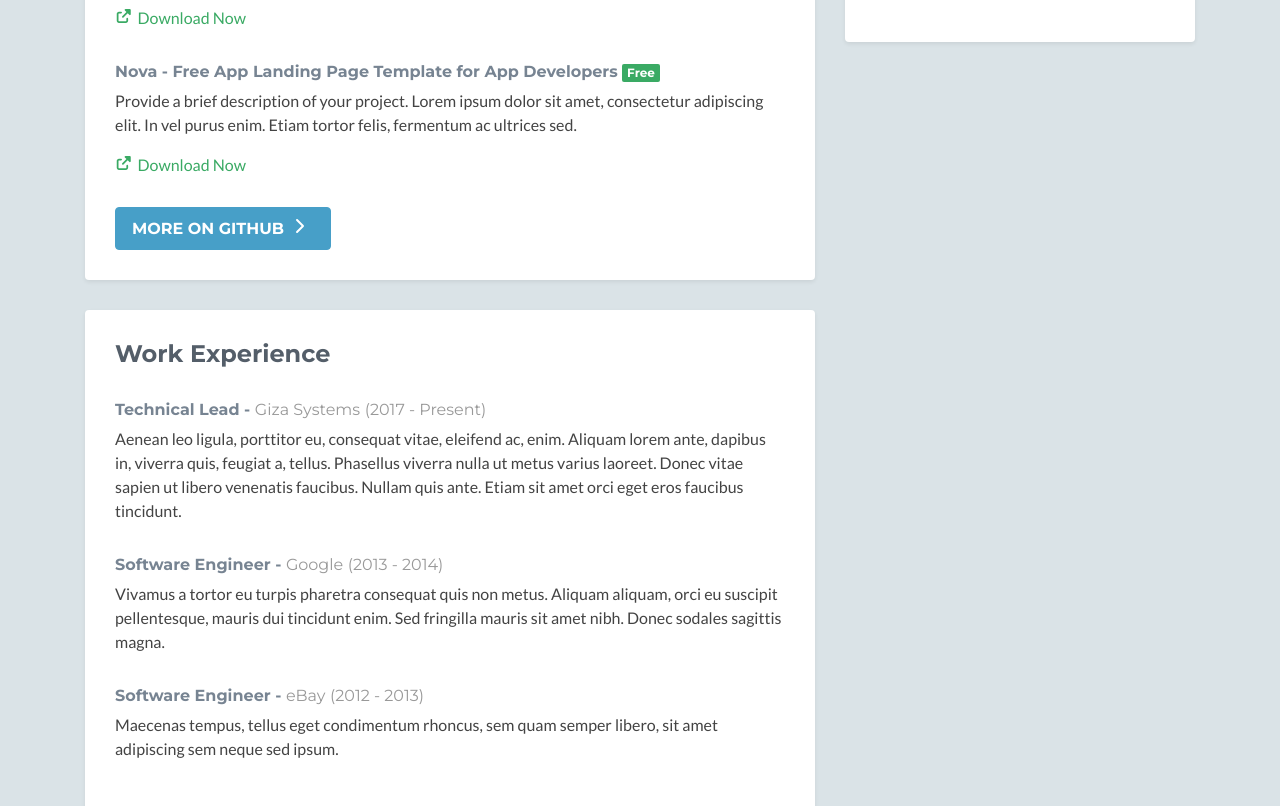
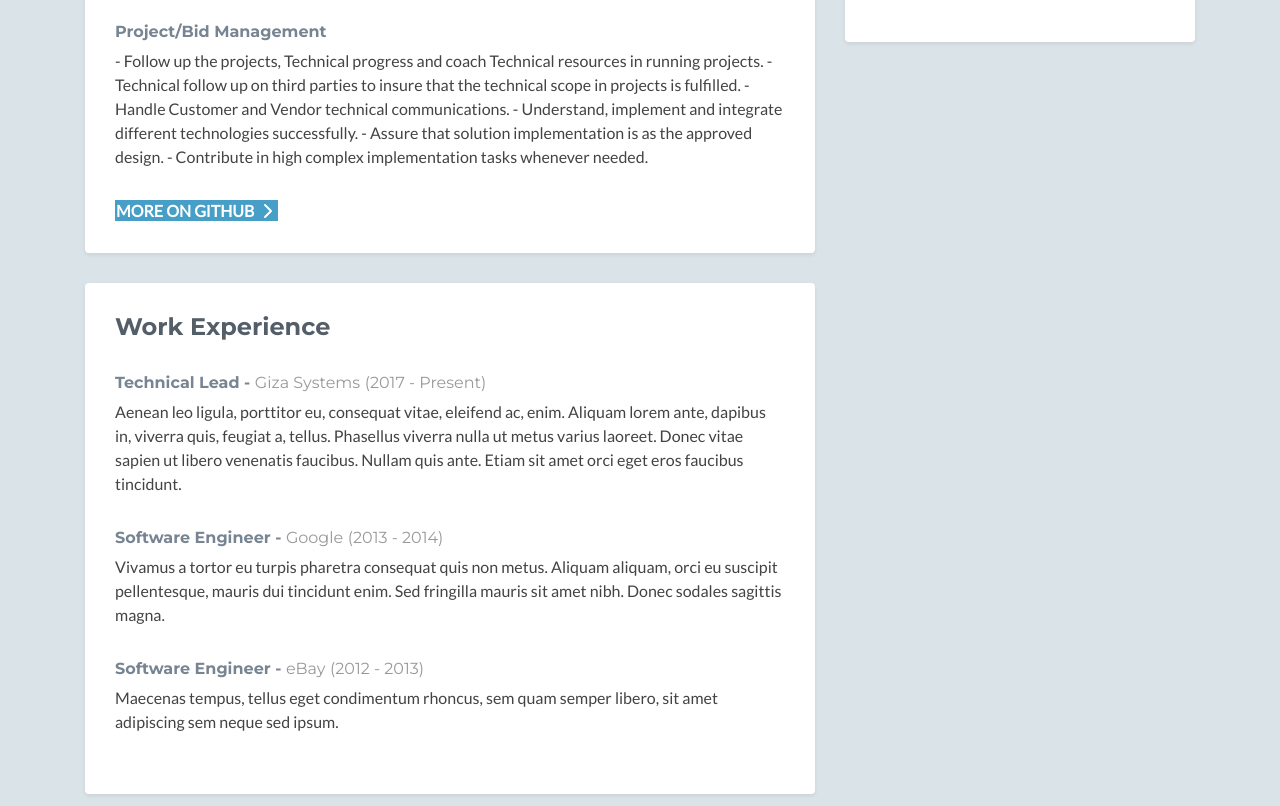
Before and after one commit to abdelmonem-abomoslim/abdelmonem-abomoslim.github.io, a plain HTML site: page index.html in a window 1280 px wide. Shown: the part 3898-4704 px from the top of the page. Drawn offline with nearby package versions, Linux system fonts and the light colour scheme; no server answers; some icons are missing.

Commit message:
Update index.html

```diff
--- a/index.html
+++ b/index.html
@@ -150,15 +150,14 @@
                                 <h3 class="title"><a href="https://themes.3rdwavemedia.com/bootstrap-templates/speciality/devblog-free-bootstrap-4-blog-template-for-developers/" target="_blank">Team Management</a> </h3>
                                 <p class="summary"> - Give coaching for Collaboration team members during implementation tasks. - Set clear team goals. - Delegate tasks to Seniors and set deadlines. - Oversee day-to-day operation and projects implementation. - Monitor team performance and report on metrics. - Motivate team members. - Discover/set training needs and provide training plans for each year. - Listen to team members’ feedback and resolve any issues or conflicts. - Recognize high performance and reward accomplishments.
 								</p>
-                                <p><a class="more-link" href="https://themes.3rdwavemedia.com/bootstrap-templates/speciality/devblog-free-bootstrap-4-blog-template-for-developers/" target="_blank"><i class="fas fa-external-link-alt"></i>Download Now</a></p>
                             </div><!--//item-->
                             <div class="item">
-                                <h3 class="title"><a href="https://themes.3rdwavemedia.com/bootstrap-templates/startup/nova-bootstrap-landing-page-template-for-mobile-apps/" target="_blank">Nova - Free App Landing Page Template for App Developers</a> <span class="badge badge-theme">Free</span></h3>
-                                <p class="summary">Provide a brief description of your project. Lorem ipsum dolor sit amet, consectetur adipiscing elit. In vel purus enim. Etiam tortor felis, fermentum ac ultrices sed.</p>
-                                <p><a class="more-link" href="https://themes.3rdwavemedia.com/bootstrap-templates/startup/nova-bootstrap-landing-page-template-for-mobile-apps/" target="_blank"><i class="fas fa-external-link-alt"></i>Download Now</a></p>
+                                <h3 class="title"><a href="https://themes.3rdwavemedia.com/bootstrap-templates/startup/nova-bootstrap-landing-page-template-for-mobile-apps/" target="_blank">Project/Bid Management</a> </h3>
+                                <p class="summary"> - Follow up the projects, Technical progress and coach Technical resources in running projects. - Technical follow up on third parties to insure that the technical scope in projects is fulfilled. - Handle Customer and Vendor technical communications. - Understand, implement and integrate different technologies successfully. - Assure that solution implementation is as the approved design. - Contribute in high complex implementation tasks whenever needed.
+								</p>
                             </div><!--//item-->
 
-                            <a class="btn btn-cta-secondary" href="#">More on GitHub <i class="fas fa-chevron-right pt-1"></i></a>
+                            <a class="  btn-cta-secondary" href="#">More on GitHub <i class="fas fa-chevron-right pt-1"></i></a>
 
                         </div><!--//content-->
                     </div><!--//section-inner-->
```
